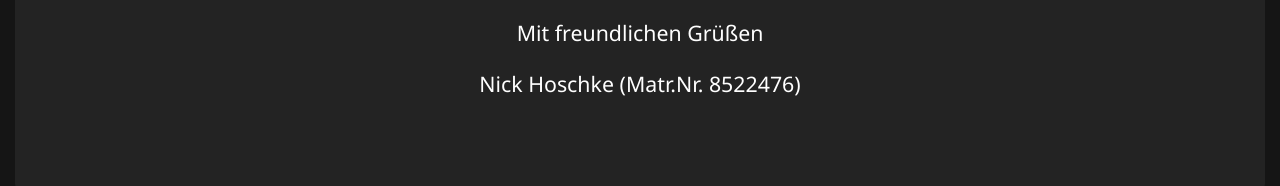
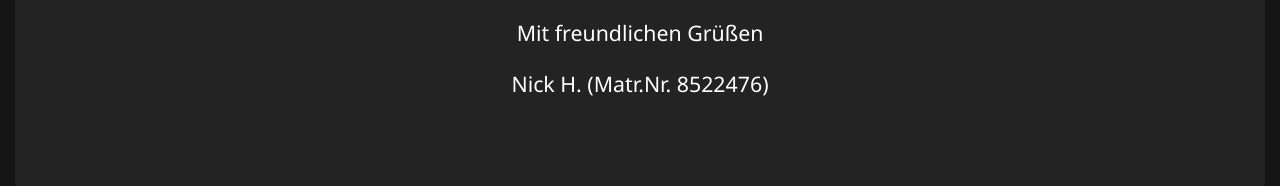
Before and after one commit to zerklickt/web-engineering, a website: page public/index.html in a window 1280 px wide. Shown: the part 419-605 px from the top of the page. Drawn offline with Linux system fonts and the light colour scheme.

Commit message:
claimed it

```diff
--- a/public/index.html
+++ b/public/index.html
@@ -39,7 +39,7 @@
           Mit freundlichen Grüßen
         </p>
         <p style="text-align: center;">
-          Nick Hoschke (Matr.Nr. 8522476)
+          Nick H. (Matr.Nr. 8522476)
         </p>
       </section>
 
```
